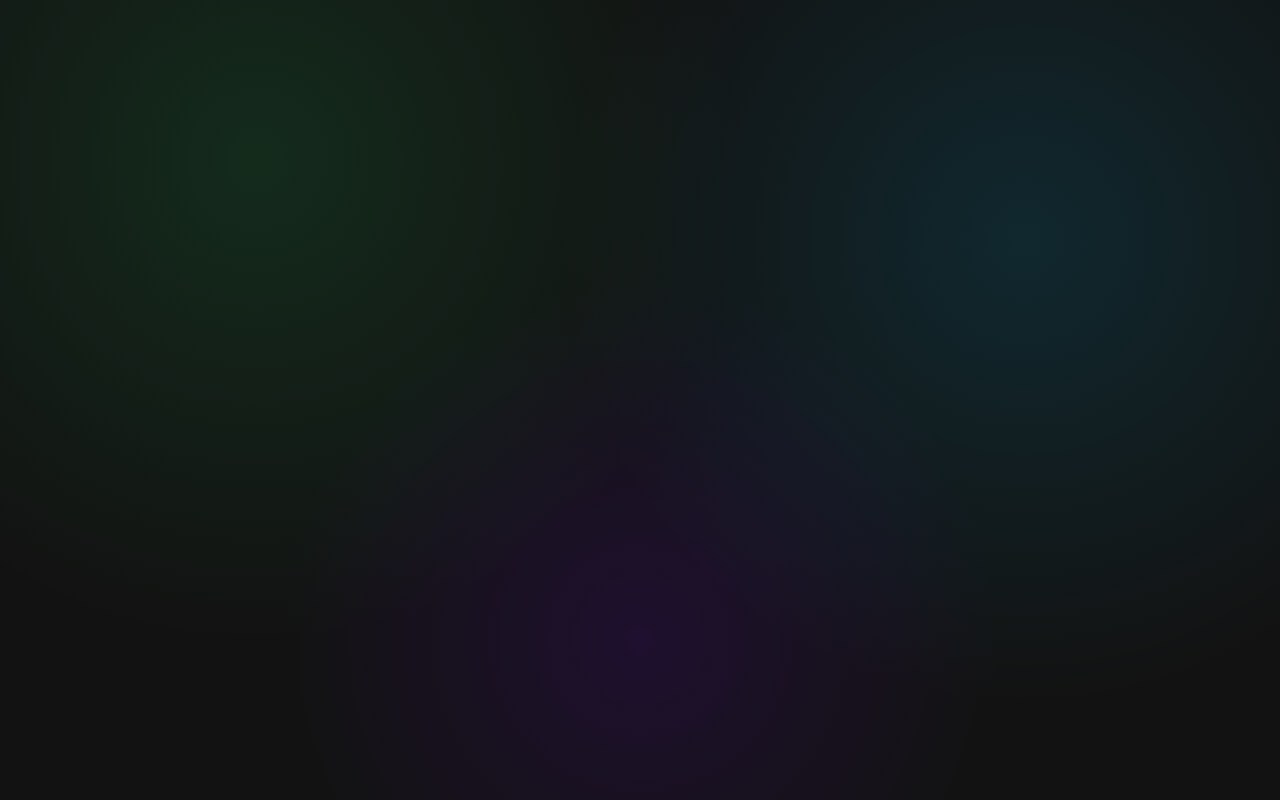
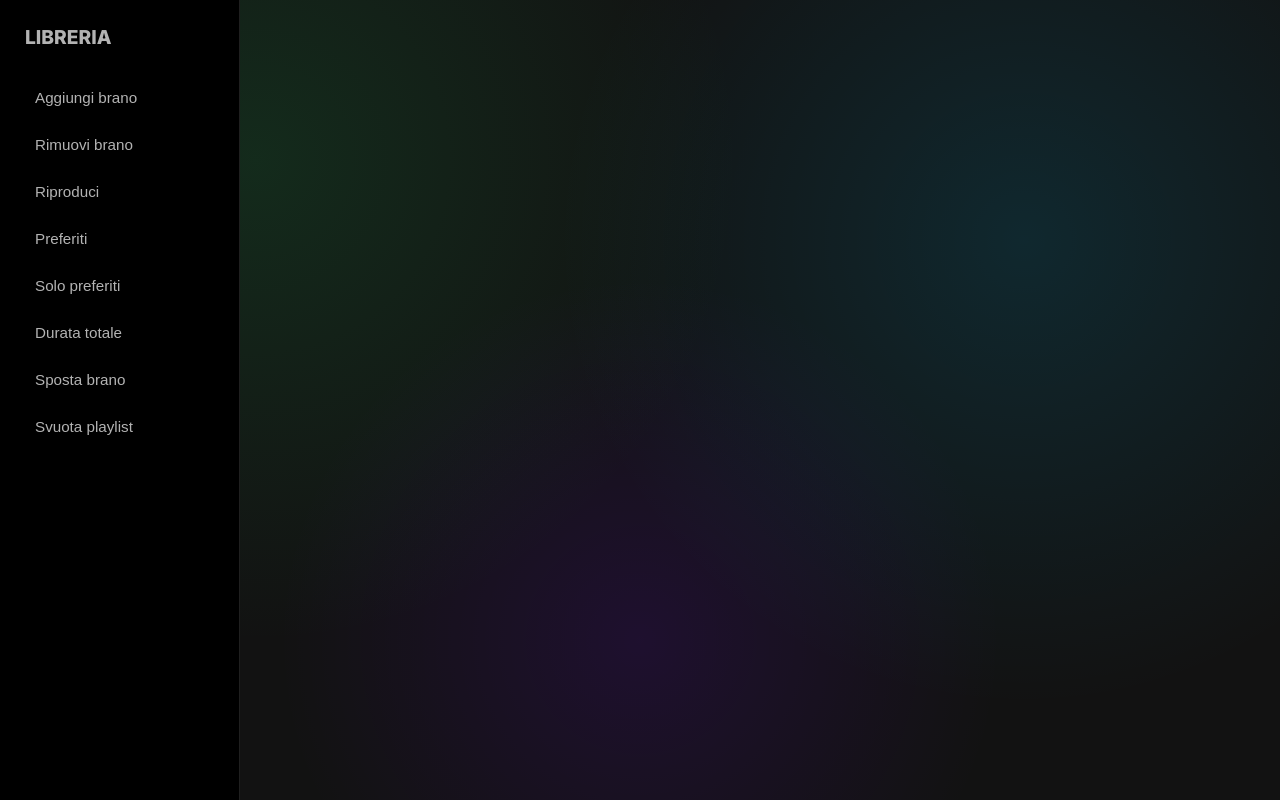
Before and after one commit to MiuMiu8820/PlaylistMusicale, a plain HTML site: page playlist.html in a window 1280 px wide. Drawn offline with Linux system fonts and the light colour scheme.

Commit message:
class app

```diff
--- a/playlist.html
+++ b/playlist.html
@@ -12,3 +12,19 @@
     <link rel="stylesheet" href="playlist.css">
 </head>
 <body>
+
+<div class="app">
+
+    <!-- SIDEBAR -->
+    <aside class="sidebar">
+        <h2>Libreria</h2>
+
+        <button data-action="add">Aggiungi brano</button>
+        <button data-action="remove">Rimuovi brano</button>
+        <button data-action="play">Riproduci</button>
+        <button data-action="toggle-fav">Preferiti</button>
+        <button data-action="show-favs">Solo preferiti</button>
+        <button data-action="duration">Durata totale</button>
+        <button data-action="move">Sposta brano</button>
+        <button data-action="clear">Svuota playlist</button>
+    </aside>
```
